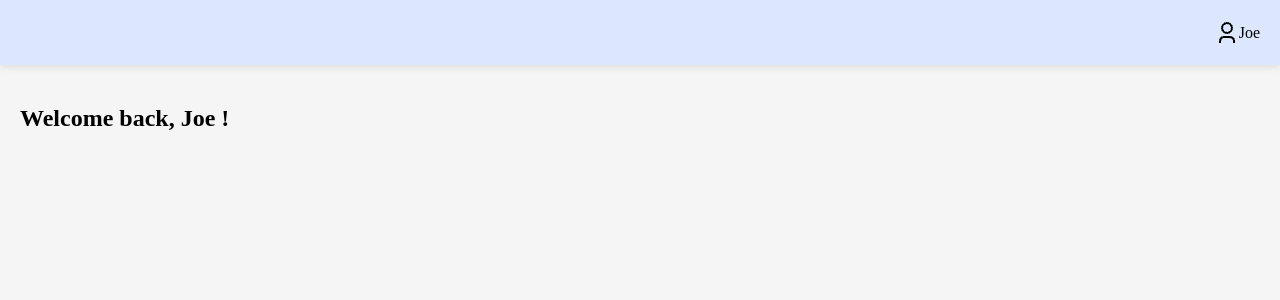
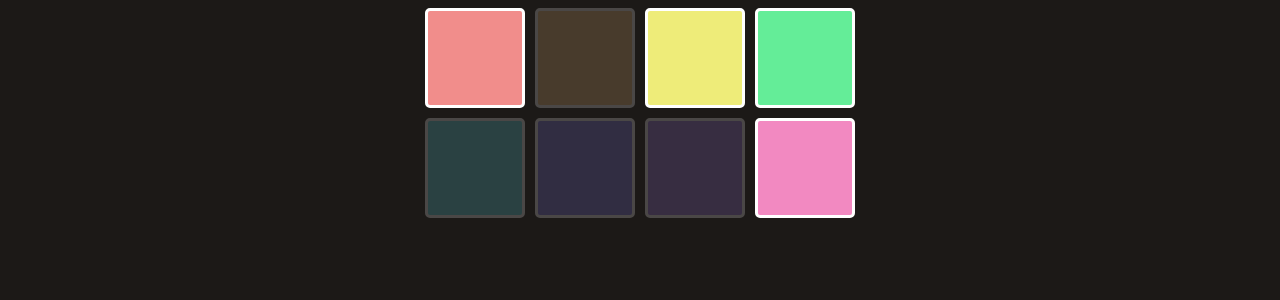
Before and after one commit to KachiMaxxxxx/chef-claude-project, a React (Vite) app in the folder chef-claude/: page / in a window 1280 px wide. Shown: the top 300 px of the page. Built offline with nearby package versions, Linux system fonts and the light colour scheme.

Commit message:
feat(pad): update state of each pad with a toggle function passed down as a prop to component

```diff
--- a/chef-claude/index.html
+++ b/chef-claude/index.html
@@ -14,6 +14,6 @@
   </head>
   <body>
     <div id="root"></div>
-    <script type="module" src="/src/index.jsx"></script>
+    <script type="module" src="./src/index.jsx"></script>
   </body>
 </html>
--- a/chef-claude/src/App.jsx
+++ b/chef-claude/src/App.jsx
@@ -1,17 +1,23 @@
-import React from "react"
-import Header from "./Header"
-import Body from "./Body"
+import pads from "./pads";
+import { useState } from "react";
+import Pad from "./Pad";
 
-export default function App() {
-     const [userName, setUserName] = React.useState("Joe");
-     console.log(setUserName);
+export default function App({ darkMode }) {
+  const [arrayState, setArrayState] = useState(pads);
 
+  function handleClick(id) {
+    setArrayState((prev) =>
+      prev.map((item) => (item.id === id ? { ...item, on: !item.on } : item))
+    );
+  }
 
-    return (
-        <main>
-            <Header userNames = {userName}/>
-            <Body userNames = {userName}
-             />
-        </main>
-    )
+  return (
+    <main>
+      <Pad
+        handleClick={handleClick}
+        arrayState={arrayState}
+        darkMode={darkMode}
+      />
+    </main>
+  );
 }
--- a/chef-claude/src/Body.jsx
+++ /dev/null
@@ -1,9 +0,0 @@
-
-
-export default function Body(props) {
-    return (
-        <section>
-            <h1>Welcome back, {props.userNames} !  </h1>
-        </section>
-    )
-}
--- a/chef-claude/src/Header.jsx
+++ /dev/null
@@ -1,15 +0,0 @@
-
-import avatar from "./icons/user.png"
-
-export default function Header(props) {
-
-
-
-
-    return (
-        <header>
-            <img src={avatar} />
-            <p>{props.userNames}</p>
-        </header>
-    )
-}
--- /dev/null
+++ b/chef-claude/src/Pad.jsx
@@ -0,0 +1,18 @@
+export default function Pad({arrayState, darkMode, handleClick}) {
+  return (
+    <>
+      <div className="pad-container">
+        {arrayState.map((item) => (
+          <button
+          onClick={() => handleClick(item.id)}
+            key={item.id}
+            style={{ backgroundColor: darkMode ? "#222222" :  item.color}}
+            className= {item.on ? "on" : undefined }
+
+          >
+          </button>
+        ))}
+      </div>
+    </>
+  );
+}
--- a/chef-claude/src/index.css
+++ b/chef-claude/src/index.css
@@ -1,26 +1,32 @@
 * {
-    box-sizing: border-box;
+  box-sizing: border-box;
 }
 
 body {
-    margin: 0;
-    background-color: whitesmoke;
+  background-color: #1c1917;
 }
 
-header {
-    height: 65px;
-    box-shadow: 0px 2.98256px 7.4564px rgba(0, 0, 0, 0.1);
-    display: flex;
-    justify-content: flex-end;
-    align-items: center;
-    padding-inline: 20px;
-    background-color: #dce6fd
+main {
+  display: flex;
+  justify-content: center;
+  align-items: center;
 }
 
-header > img, header > p {
-    cursor: pointer;
+.pad-container {
+  display: grid;
+  grid-template-columns: repeat(4, 100px);
+  grid-template-rows: repeat(2, 100px);
+  gap: 10px;
 }
 
-section {
-    padding: 20px;
+button {
+  height: 100px;
+  width: 100px;
+  border: 3px solid white;
+  border-radius: 5px;
+  cursor: pointer;
+  opacity: 0.2;
 }
+button.on {
+  opacity: 1;
+}
--- a/chef-claude/src/index.jsx
+++ b/chef-claude/src/index.jsx
@@ -1,7 +1,5 @@
 import ReactDOM from 'react-dom/client';
-import App from "./App";
-import "./index.css";
+import App from "./App"
+import "./index.css"
 
-ReactDOM
-    .createRoot(document.getElementById('root'))
-    .render(<App />);
+ReactDOM.createRoot(document.getElementById('root')).render(<App darkMode = {false} />);
--- /dev/null
+++ b/chef-claude/src/pads.js
@@ -0,0 +1,42 @@
+export default [
+    {
+        id: 1,
+        color: "#F18D8B",
+        on: true
+    },
+    {
+        id: 2,
+        color: "#F5C280",
+        on: false
+    },
+    {
+        id: 3,
+        color: "#EEEC79",
+        on: true
+    },
+    {
+        id: 4,
+        color: "#64ED98",
+        on: true
+    },
+    {
+        id: 5,
+        color: "#63DEED",
+        on: false
+    },
+    {
+        id: 6,
+        color: "#877FED",
+        on: false
+    },
+    {
+        id: 7,
+        color: "#A57FE9",
+        on: false
+    },
+    {
+        id: 8,
+        color: "#F289C1",
+        on: true
+    },
+]
```
Also changed, not shown: chef-claude/src/icons/user.png (deleted).
